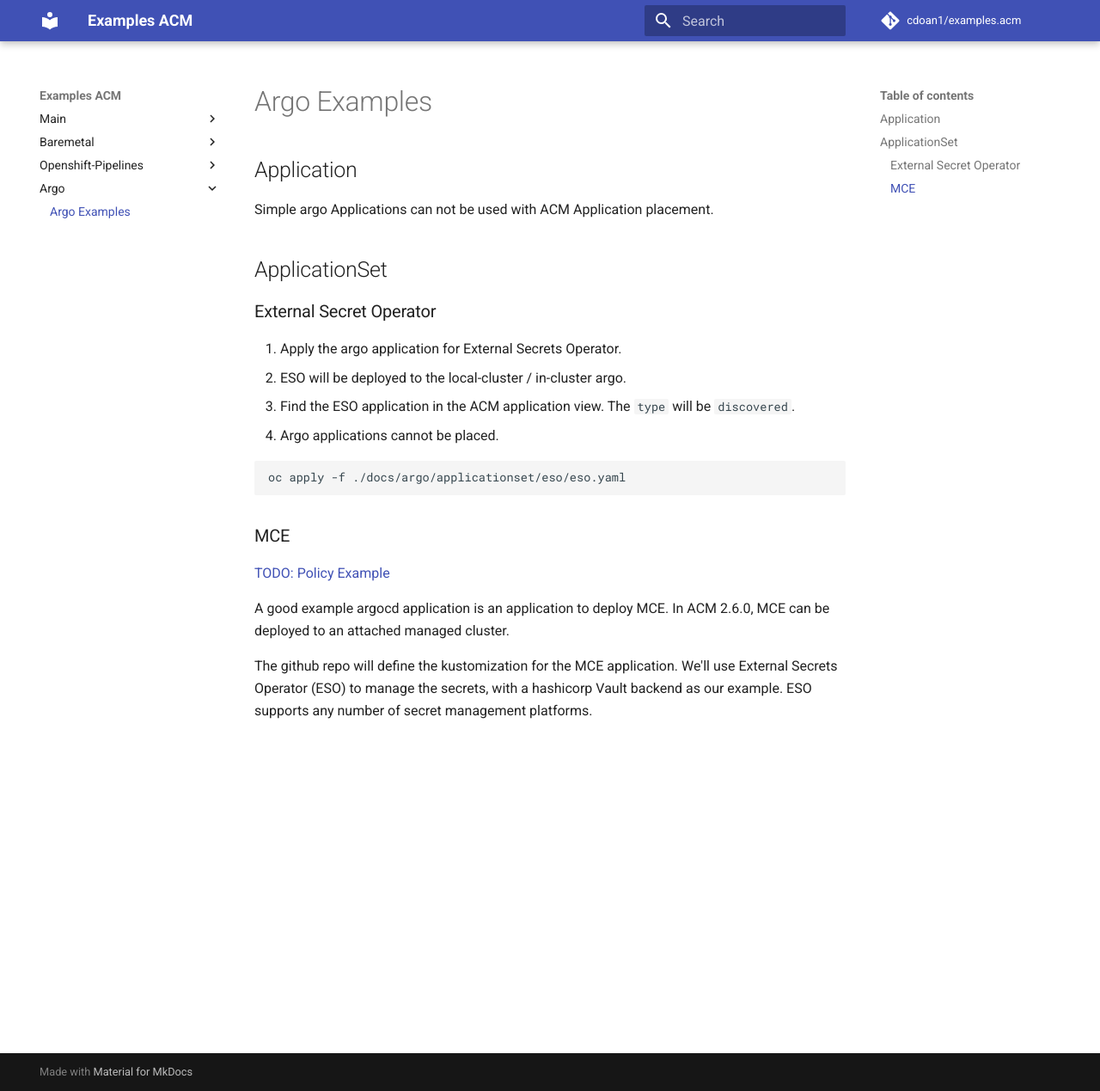
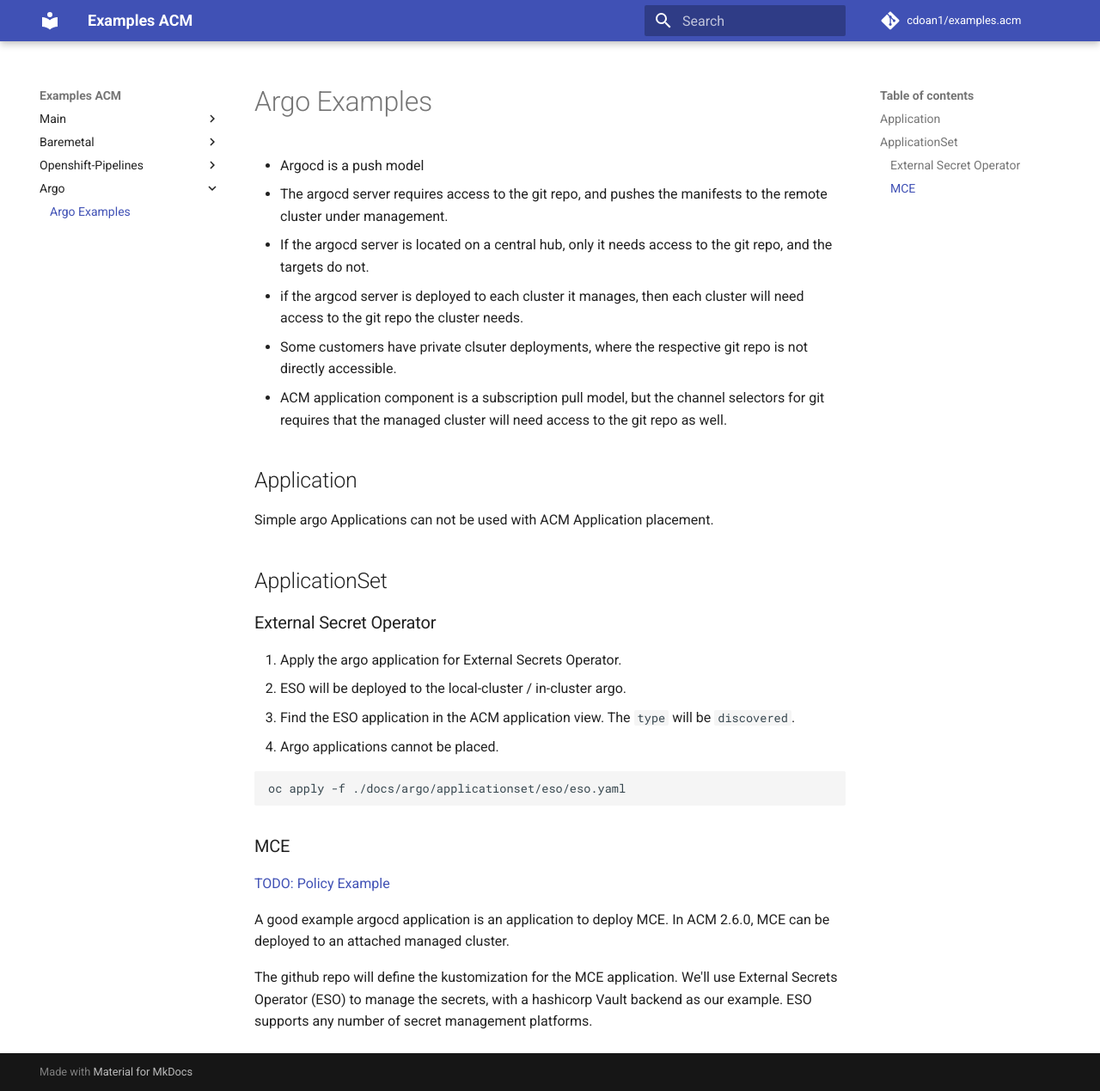
Before and after one commit to cdoan1/examples.acm, an MkDocs documentation site: the page built from docs/argo/argo.md, in a window 1280 px wide and 1269 px high. Shown: the whole window at 86% size. Built offline with MkDocs 1.6.1 and Material for MkDocs 9.7.7, drawn with Linux system fonts in a browser that asks for light colours; comment, search, counter and statistics services are not loaded.

Commit message:
update metadata

```diff
--- a/docs/argo/argo.md
+++ b/docs/argo/argo.md
@@ -1,4 +1,11 @@
 # Argo Examples
+
+* Argocd is a push model
+* The argocd server requires access to the git repo, and pushes the manifests to the remote cluster under management.
+* If the argocd server is located on a central hub, only it needs access to the git repo, and the targets do not.
+* if the argcod server is deployed to each cluster it manages, then each cluster will need access to the git repo the cluster needs.
+* Some customers have private clsuter deployments, where the respective git repo is not directly accessible.
+* ACM application component is a subscription pull model, but the channel selectors for git requires that the managed cluster will need access to the git repo as well.
 
 ## Application
 
```
